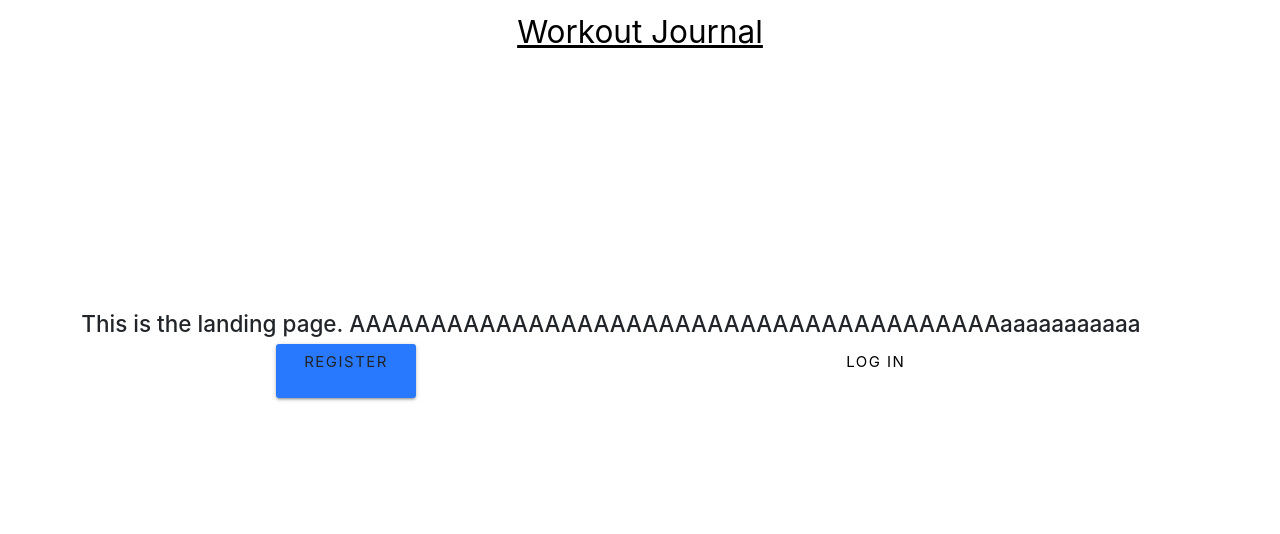
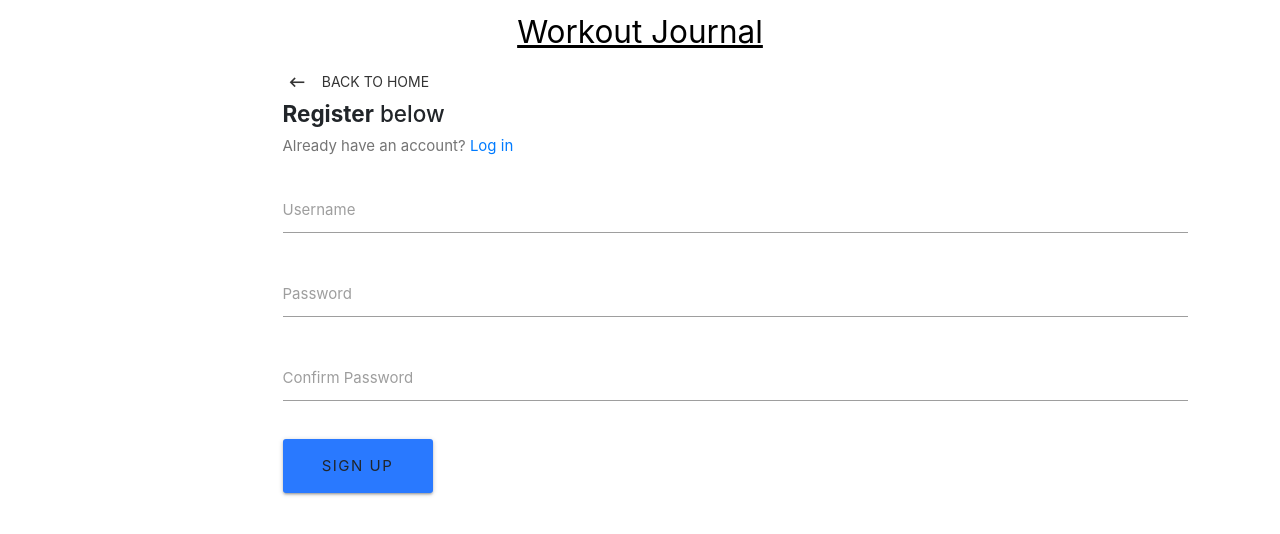
Before and after one commit to OstronKim/strava-tracker, a React (Create React App) app in the folder client/: page /register in a window 1280 px wide. Shown: the top 534 px of the page. Built offline with nearby package versions, Linux system fonts and the light colour scheme.

Commit message:
Add registration component

```diff
--- a/client/src/App.js
+++ b/client/src/App.js
@@ -7,13 +7,15 @@
 import Map from "./components/Map";
 import Navbar from "./components/layout/Navbar";
 import Landing from "./components/layout/Landing";
+import Register from "./components/auth/Register";
 
 function App() {
   return (
     <Router>
       <div className="App">
         <Navbar />
-        <Landing />
+        <Route exact path="/" component={Landing} />
+        <Route exact path="/register" component={Register} />
       </div>
     </Router>
   );
--- /dev/null
+++ b/client/src/components/auth/Register.js
@@ -0,0 +1,106 @@
+import React, { Component } from "react";
+import { Link } from "react-router-dom";
+
+class Register extends Component {
+  constructor() {
+    super();
+    this.state = {
+      username: "",
+      password: "",
+      password2: "",
+      errors: {},
+    };
+  }
+
+  onChange = (e) => {
+    this.setState({ [e.target.id]: e.target.value });
+  };
+
+  onSubmit = (e) => {
+    e.preventDefault();
+
+    const newUser = {
+      username: this.state.username,
+      password: this.state.password,
+      password2: this.state.password2,
+    };
+
+    console.log(newUser);
+  };
+
+  render() {
+    const errors = this.state.errors;
+
+    return (
+      <div className="container">
+        <div className="row">
+          <div className="col s8 offset-s2">
+            <Link to="/" className="btn-flat waves-effect">
+              <i className="material-icons left">keyboard_backspace</i> Back to
+              home
+            </Link>
+            <div className="col s12" style={{ paddingLeft: "11.250px" }}>
+              <h4>
+                <b>Register</b> below
+              </h4>
+              <p className="grey-text text-darken-1">
+                Already have an account? <Link to="/login">Log in</Link>
+              </p>
+            </div>
+            <form noValidate onSubmit={this.onSubmit}>
+              <div className="input-field col s12">
+                <label htmlFor="username">Username</label>
+                <input
+                  onChange={this.onChange}
+                  value={this.state.username}
+                  error={errors.username}
+                  id="username"
+                  type="text"
+                />
+                <span className="red-text">{errors.username}</span>
+              </div>
+              <div className="input-field col s12">
+                <input
+                  onChange={this.onChange}
+                  value={this.state.password}
+                  error={errors.password}
+                  id="password"
+                  type="password"
+                />
+                <label htmlFor="password">Password</label>
+                <span className="red-text">{errors.password}</span>
+              </div>
+              <div className="input-field col s12">
+                <input
+                  onChange={this.onChange}
+                  value={this.state.password2}
+                  error={errors.password2}
+                  id="password2"
+                  type="password"
+                />
+                <label htmlFor="password2">Confirm Password</label>
+                <span className="red-text">{errors.password2}</span>
+              </div>
+              <div className="col s12" style={{ paddingLeft: "11.250px" }}>
+                <button
+                  style={{
+                    width: "150px",
+                    borderRadius: "3px",
+                    letterSpacing: "1.5px",
+                    marginTop: "1rem",
+                  }}
+                  type="submit"
+                  className="btn btn-large waves-effect waves-light hoverable blue accent-3"
+                >
+                  Sign up
+                </button>
+              </div>
+            </form>
+          </div>
+        </div>
+      </div>
+    );
+  }
+}
+
+export default Register;
```
